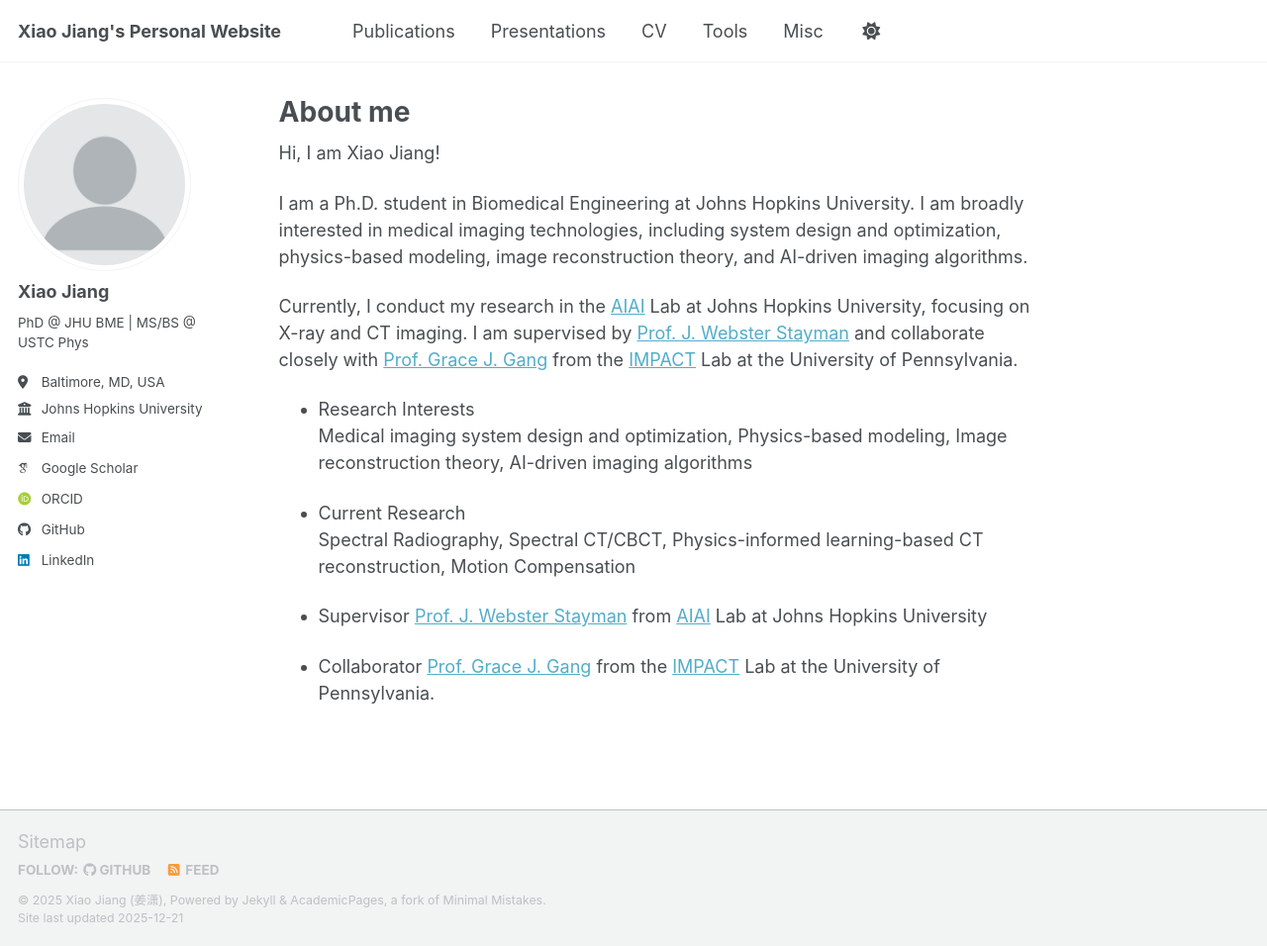
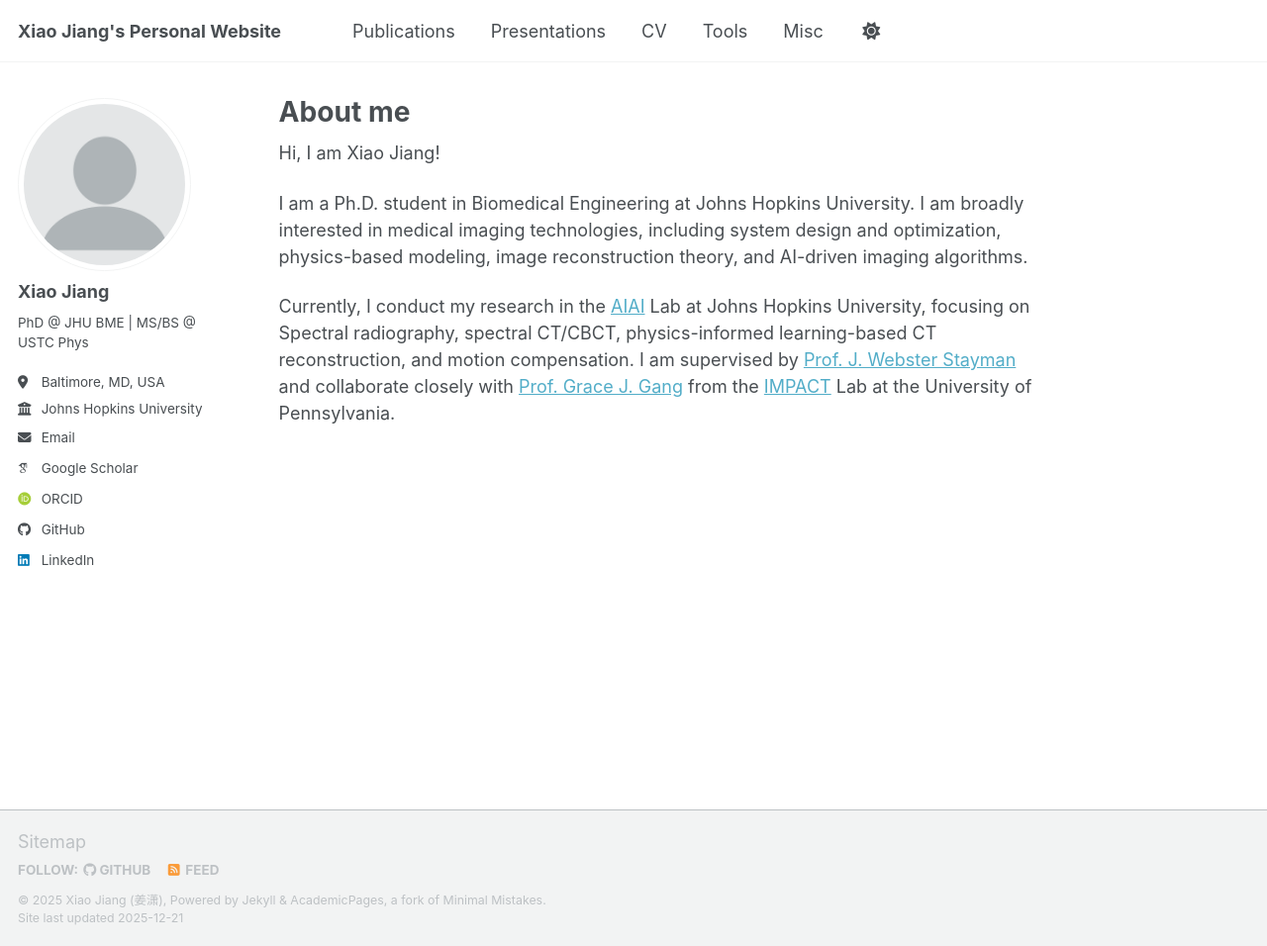
Before and after one commit to Xiao-Jiang-22/Xiao-Jiang-22.github.io, a Jekyll site: the page built from _pages/about.md, in a window 1280 px wide and 956 px high. Shown: the whole window at 99% size. Built offline with Jekyll 4.4.1, drawn with Linux system fonts in a browser that asks for light colours; some web fonts are replaced; a script bundle is joined from its source files by our own code; library files that are not in the unit come from our copies.

Commit message:
Update about.md

```diff
--- a/_pages/about.md
+++ b/_pages/about.md
@@ -11,16 +11,4 @@
 
 I am a Ph.D. student in Biomedical Engineering at Johns Hopkins University. I am broadly interested in medical imaging technologies, including system design and optimization, physics-based modeling, image reconstruction theory, and AI-driven imaging algorithms.
 
-Currently, I conduct my research in the [AIAI](https://aiai.jhu.edu/) Lab at Johns Hopkins University, focusing on X-ray and CT imaging. I am supervised by [Prof. J. Webster Stayman](https://www.bme.jhu.edu/people/faculty/j-webster-stayman/) and collaborate closely with [Prof. Grace J. Gang](https://www.med.upenn.edu/apps/faculty/index.php/g275/p9660505) from the [IMPACT](https://www3.pennmedicine.org/departments-and-centers/department-of-radiology/radiology-research/labs-and-centers/quantitative/laboratory-for-imaging-physics-analysis-and-clinical-translation) Lab at the University of Pennsylvania.
-
-* Research Interests
- Medical imaging system design and optimization, Physics-based modeling, Image reconstruction theory, AI-driven imaging algorithms
-
-* Current Research
- Spectral Radiography, Spectral CT/CBCT, Physics-informed learning-based CT reconstruction, Motion Compensation
-
-* Supervisor
- [Prof. J. Webster Stayman](https://www.bme.jhu.edu/people/faculty/j-webster-stayman/) from [AIAI](https://aiai.jhu.edu/) Lab at Johns Hopkins University
-
-* Collaborator
- [Prof. Grace J. Gang](https://www.med.upenn.edu/apps/faculty/index.php/g275/p9660505) from the [IMPACT](https://www3.pennmedicine.org/departments-and-centers/department-of-radiology/radiology-research/labs-and-centers/quantitative/laboratory-for-imaging-physics-analysis-and-clinical-translation) Lab at the University of Pennsylvania.
+Currently, I conduct my research in the [AIAI](https://aiai.jhu.edu/) Lab at Johns Hopkins University, focusing on Spectral radiography, spectral CT/CBCT, physics-informed learning-based CT reconstruction, and motion compensation. I am supervised by [Prof. J. Webster Stayman](https://www.bme.jhu.edu/people/faculty/j-webster-stayman/) and collaborate closely with [Prof. Grace J. Gang](https://www.med.upenn.edu/apps/faculty/index.php/g275/p9660505) from the [IMPACT](https://www3.pennmedicine.org/departments-and-centers/department-of-radiology/radiology-research/labs-and-centers/quantitative/laboratory-for-imaging-physics-analysis-and-clinical-translation) Lab at the University of Pennsylvania.
```
